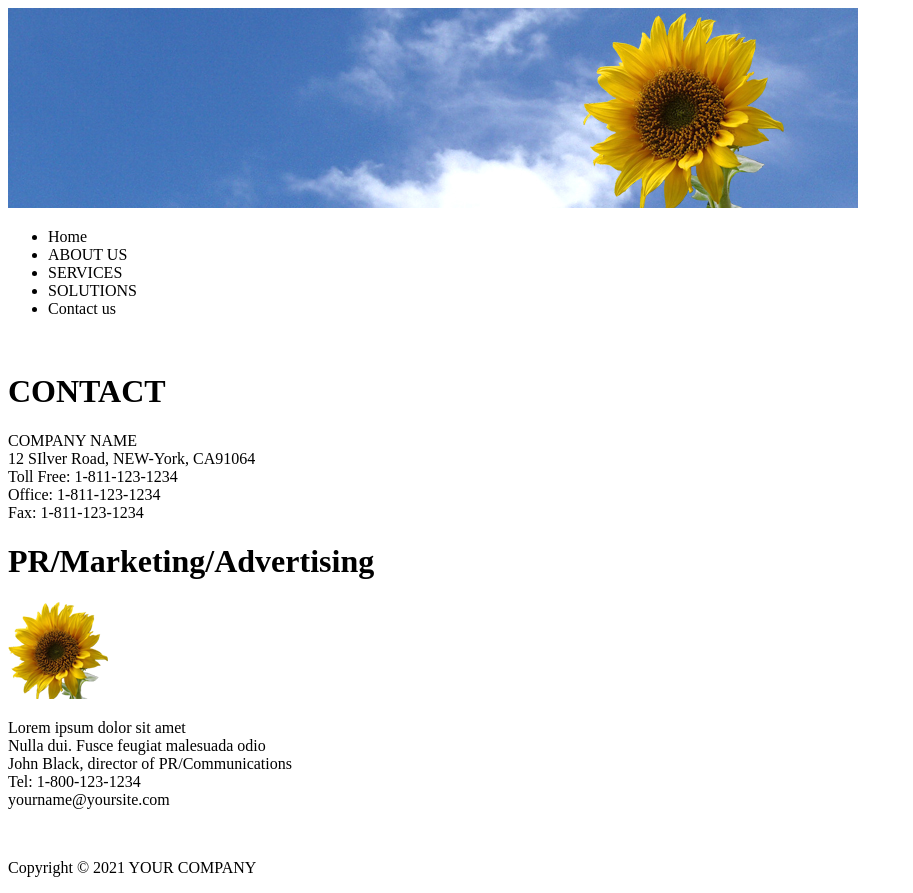
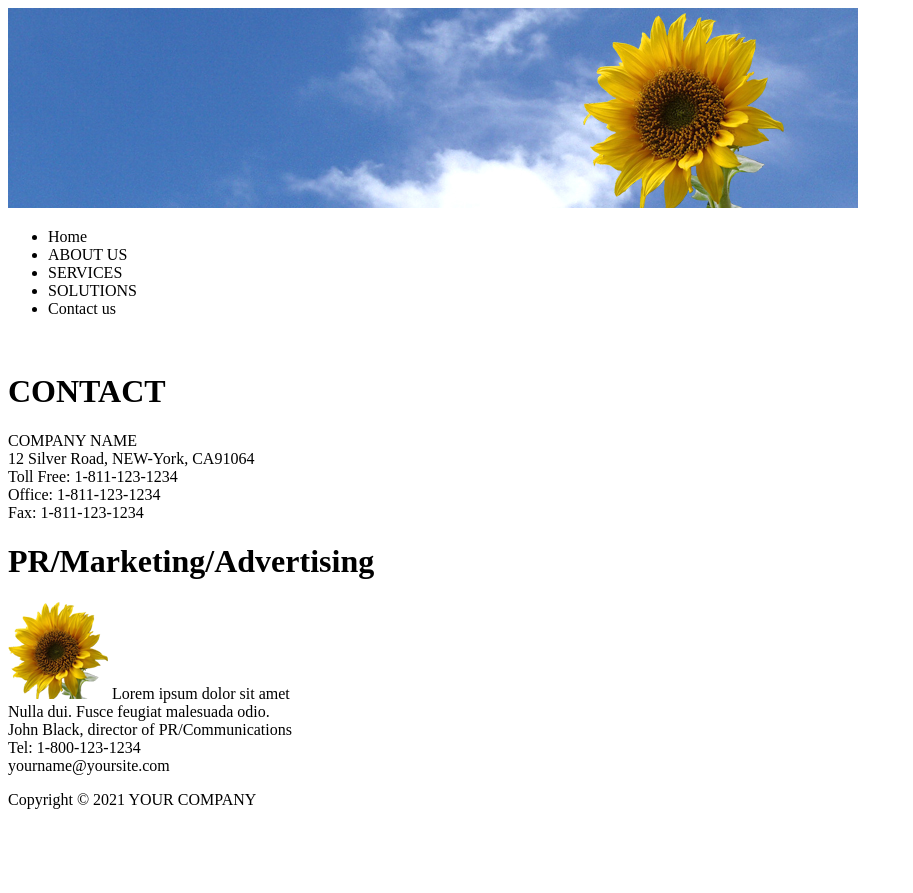
Before and after one commit to joaomln/Checkpoint_1, a plain HTML site: page contato.html in a window 1280 px wide. Shown: the whole page, without its empty margins (0-913 px from the left). After the commit the page ends 825 px from the top, so only its background shows below. Drawn offline with Linux system fonts and the light colour scheme.

Commit message:
corrigindo formatação da imagem

```diff
--- a/contato.html
+++ b/contato.html
@@ -5,7 +5,9 @@
     <meta name="viewport" content="width=device-width, initial-scale=1.0">
     <title>Document</title>
 </head>
+
 <body>
+
     <div>
         <img src="./img/banner.jpg" alt="Céu claro com Girassol" title="Girassol e Céu">
     </div>
@@ -28,7 +30,7 @@
             <br>
                 <h1>CONTACT</h1>
                     <p>COMPANY NAME<br>
-                        12 SIlver Road, NEW-York, CA91064<br>
+                        12 Silver Road, NEW-York, CA91064<br>
                         Toll Free: 1-811-123-1234<br>
                         Office: 1-811-123-1234<br>
                         Fax: 1-811-123-1234</p>
@@ -38,14 +40,13 @@
         <div>
              <h1>PR/Marketing/Advertising</h1>
                 <img src="./img/sunflower.png" alt="Girassól" title="Girassól">
-                    <P>Lorem ipsum dolor sit amet<br>
-                    Nulla dui. Fusce feugiat malesuada odio<br>
+                    <p style="display: inline;"> Lorem ipsum dolor sit amet<br>
+                    Nulla dui. Fusce feugiat malesuada odio.<br>
                     John Black, director of PR/Communications<br>
                     Tel: 1-800-123-1234<br>
-                    yourname@yoursite.com</P>
+                    yourname@yoursite.com</p>
                     <br>
                     <P style="text-align: left;"> Copyright © 2021 YOUR COMPANY</P>
-
 
         </div>
 
```
Also changed, not shown: solutions.html (+1 -1 lines). Lines whose indentation alone changed are shown as unchanged.
